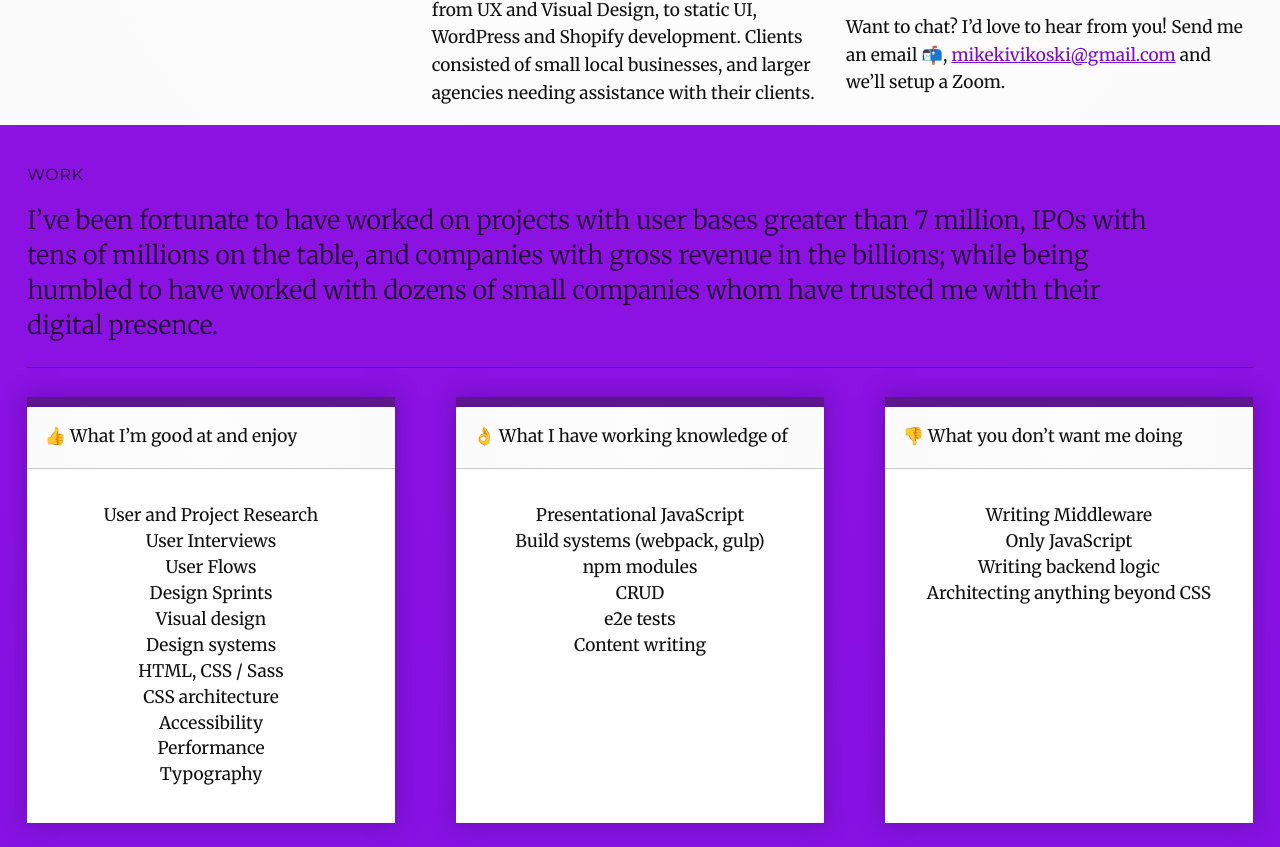
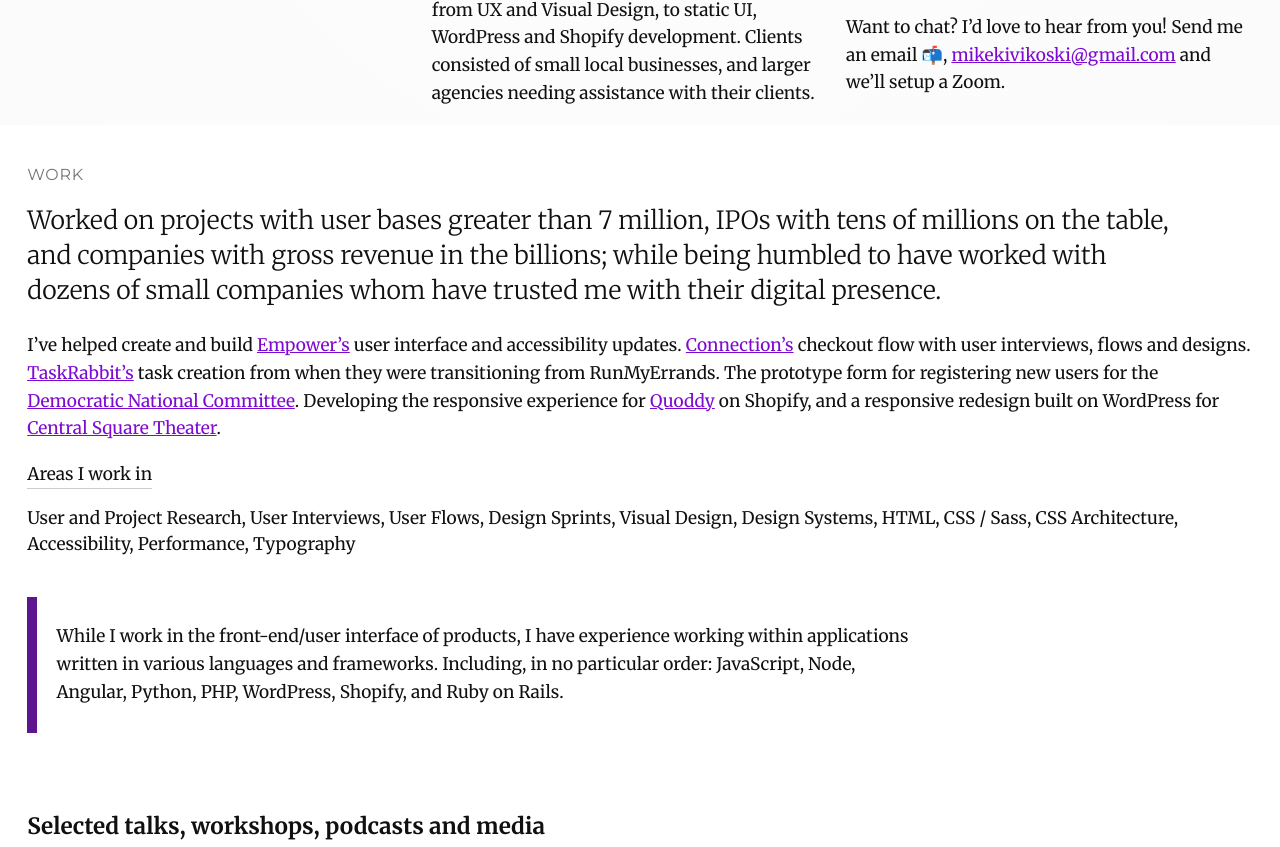
Before and after one commit to mkivikoski/mikekivikoski, a website: page index.html in a window 1280 px wide. Shown: the part 998-1845 px from the top of the page. Drawn offline with Linux system fonts and the light colour scheme.

Commit message:
modify work section by removing skills boxes, and adding summary of past notable work

```diff
--- a/assets/css/main.css
+++ b/assets/css/main.css
@@ -86,52 +86,41 @@
   }
 
   .work-💻 {
-    background: rgb(140,18,226);
-    background: linear-gradient(180deg, rgba(140,18,226,1) 11%, rgba(133,18,226,1) 100%);
+    /* background: rgb(140,18,226);
+    background: linear-gradient(180deg, rgba(140,18,226,1) 11%, rgba(133,18,226,1) 100%); */
     margin-left: -2em;
     margin-right: -2em;
     margin-bottom: 2em;
     padding: 2em;
 
   }
-    .work-💻  .headline--minor {
-      color: #1B0227;
-    }
 
     .work-💻  .headline--major {
-      color: #1B0227;
       max-width: 46em;
     }
 
     .what-mike-likes-👨‍💻 {
-      border-top: 1px solid #5e1690;
-      display:grid;
-      grid-template-columns: 30% 30% 30%;
-      grid-gap: 5%;
       margin-top: 1em;
-      padding-top: 1.5em;
     }
 
       .what-mike-likes-👨‍💻__example {
-        background: #fff;
         font-size: 0.9em;
-        -webkit-box-shadow: 0px 0px 20px 0px rgba(104,14,173,1);
-        -moz-box-shadow: 0px 0px 20px 0px rgba(104,14,173,1);
-        box-shadow: 0px 0px 20px 0px rgba(104,14,173,1);
       }
          .what-mike-likes-👨‍💻__headline {
-           background: rgb(253,253,253);
-           background: radial-gradient(circle, rgba(253,253,253,1) 0%, rgba(251,251,251,1) 100%);
-           border-top: 10px solid #5e1690;
            border-bottom: 1px solid #ccc;
+           display: inline-block;
            font-weight: 400;
-           padding: 1em;
          }
+          .what-mike-likes-👨‍💻__headline--icon {}
 
         .what-mike-likes-👨‍💻__list {
-          padding: 1em;
-          text-align: center;
         }
+          .what-mike-likes-👨‍💻__item {
+            display: inline;
+          }
+            .what-mike-likes-👨‍💻__item:not(:last-child)::after{
+              content: ', ';
+            }
 
         .notification-📬 {
           border-left: 10px solid #5e1690;
--- a/index.html
+++ b/index.html
@@ -79,45 +79,33 @@
 
     <section class="work-💻">
       <h5 class="headline--minor">Work</h5>
-      <h3 class="headline--major">I&rsquo;ve been fortunate to have worked on projects with user bases greater than 7 million, IPOs with tens of millions on the table, and companies with gross revenue in the billions; while being humbled to have worked with dozens of small companies whom have trusted me with their digital presence. </h3>
+      <h3 class="headline--major">Worked on projects with user bases greater than 7 million, IPOs with tens of millions on the table, and companies with gross revenue in the billions; while being humbled to have worked with dozens of small companies whom have trusted me with their digital presence. </h3>
+
+      <p>I&rsquo;ve helped create and build
+        <a href="https://participant.empower-retirement.com/participant/#/login" title="Empower, 401k Retirement plan">Empower&rsquo;s</a> user interface and accessibility updates.
+        <a href="https://www.connection.com/" title="Connection, a physical product IT company">Connection&rsquo;s</a> checkout flow with user interviews, flows and designs.
+        <a href="https://www.taskrabbit.com/" title="TaskRabbit, online marketplace for local labor">TaskRabbit&rsquo;s</a> task creation from when they were transitioning from RunMyErrands</a>.
+        The prototype form for registering new users for the <a href="https://www.goinvo.com/enterprise/dnc/" title="Involution case study on the DNC project"> Democratic National Committee</a>.
+         Developing the responsive experience for <a href="https://www.quoddy.com/">Quoddy</a> on Shopify, and a
+        responsive redesign built on WordPress for <a href="https://www.centralsquaretheater.org/">Central Square Theater</a>.</p>
 
       <div class="what-mike-likes-👨‍💻">
         <div class="what-mike-likes-👨‍💻__example what-mike-likes-👨‍💻__example--is-good-at">
-          <h4 class="what-mike-likes-👨‍💻__headline">👍 What I&rsquo;m good at and enjoy</h4>
+          <h4 class="what-mike-likes-👨‍💻__headline">
+            Areas I work in
+          </h4>
           <ul class="what-mike-likes-👨‍💻__list">
-            <li>User and Project Research</li>
-            <li>User Interviews</li>
-            <li>User Flows</li>
-            <li>Design Sprints</li>
-            <li>Visual design</li>
-            <li>Design systems</li>
-            <li>HTML, CSS / Sass</li>
-            <li>CSS architecture</li>
-            <li>Accessibility</li>
-            <li>Performance</li>
-            <li>Typography</li>
-          </ul>
-        </div>
-
-        <div class="what-mike-likes-👨‍💻__example what-mike-likes-👨‍💻__example--is-okay-at">
-          <h4 class="what-mike-likes-👨‍💻__headline">👌 What I have working knowledge of</h4>
-          <ul class="what-mike-likes-👨‍💻__list">
-            <li>Presentational JavaScript</li>
-            <li>Build systems (webpack, gulp)</li>
-            <li>npm modules</li>
-            <li>CRUD</li>
-            <li>e2e tests</li>
-            <li>Content writing</li>
-          </ul>
-        </div>
-
-        <div class="what-mike-likes-👨‍💻__example what-mike-likes-👨‍💻__example--is-bad-at">
-          <h4 class="what-mike-likes-👨‍💻__headline">👎 What you don&rsquo;t want me doing</h4>
-          <ul class="what-mike-likes-👨‍💻__list">
-            <li>Writing Middleware</li>
-            <li>Only JavaScript</li>
-            <li>Writing backend logic</li>
-            <li>Architecting anything beyond CSS</li>
+            <li class="what-mike-likes-👨‍💻__item">User and Project Research</li>
+            <li class="what-mike-likes-👨‍💻__item">User Interviews</li>
+            <li class="what-mike-likes-👨‍💻__item">User Flows</li>
+            <li class="what-mike-likes-👨‍💻__item">Design Sprints</li>
+            <li class="what-mike-likes-👨‍💻__item">Visual Design</li>
+            <li class="what-mike-likes-👨‍💻__item">Design Systems</li>
+            <li class="what-mike-likes-👨‍💻__item">HTML, CSS / Sass</li>
+            <li class="what-mike-likes-👨‍💻__item">CSS Architecture</li>
+            <li class="what-mike-likes-👨‍💻__item">Accessibility</li>
+            <li class="what-mike-likes-👨‍💻__item">Performance</li>
+            <li class="what-mike-likes-👨‍💻__item">Typography</li>
           </ul>
         </div>
       </div>
```
